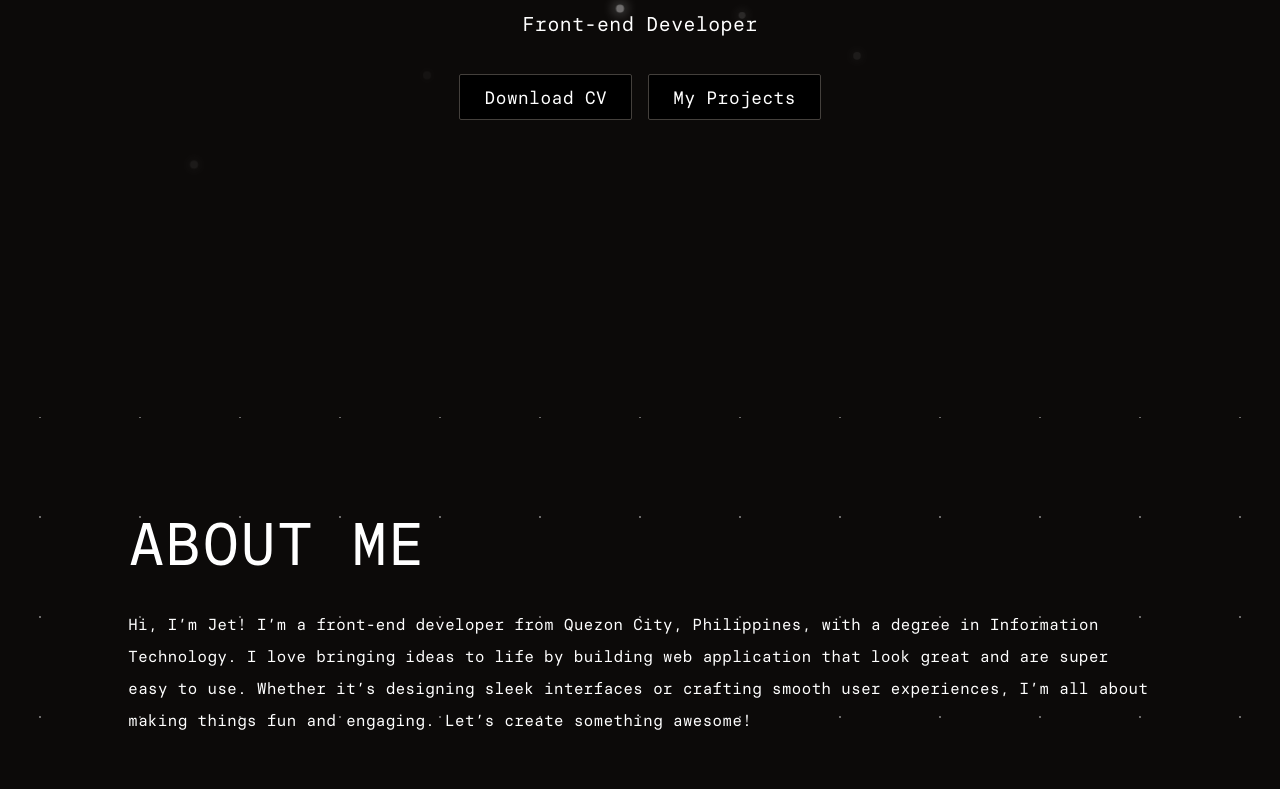
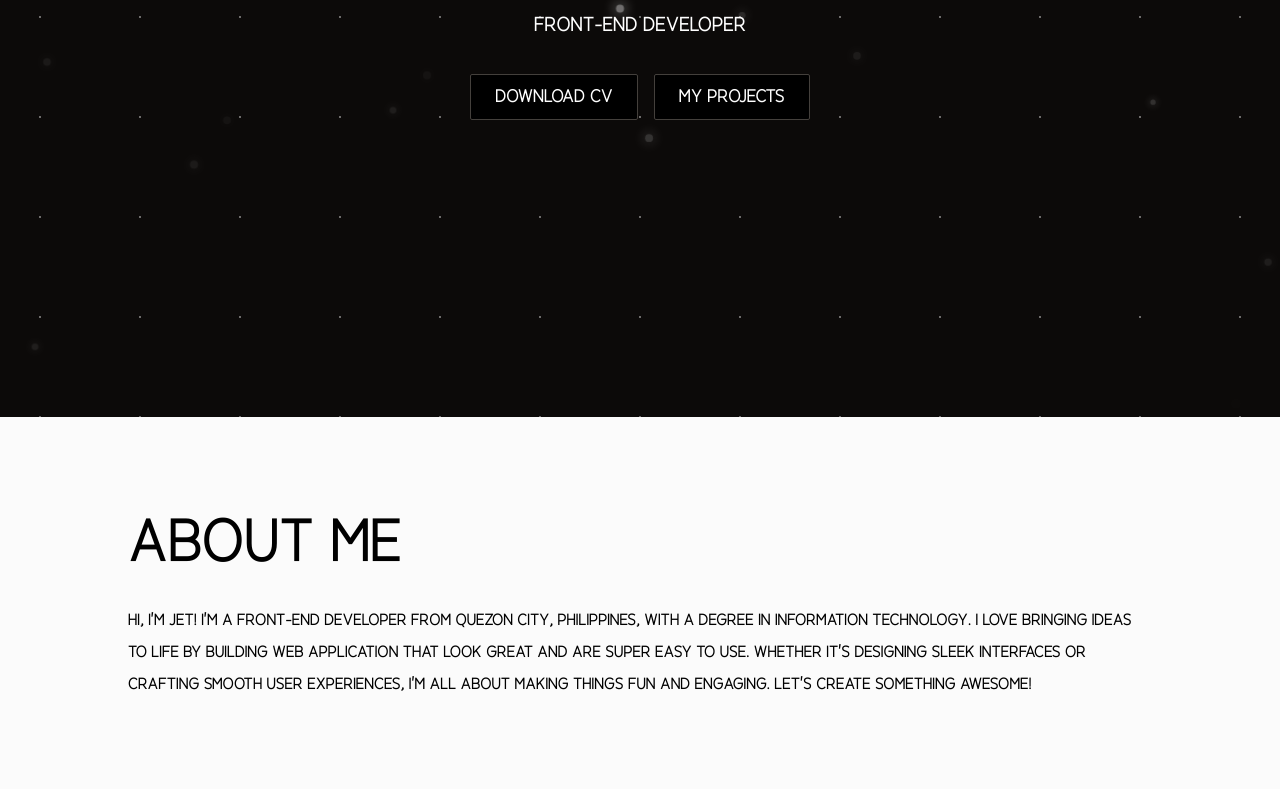
Before and after one commit to jetdev34/portfolio-v2-next, a Next.js app: page / in a window 1280 px wide. Shown: the part 431-1220 px from the top of the page. Built offline with nearby package versions, Linux system fonts and the light colour scheme.

Commit message:
change font

```diff
--- a/app/(main)/About.tsx
+++ b/app/(main)/About.tsx
@@ -8,7 +8,7 @@ function About() {
 
   return (
     <>
-      <main className="spacing" id="about">
+      <main className="spacing bg-[#FBFBFB] text-black" id="about">
         <Particles />
         <div className="container">
           <SubHeader text="About Me" />
--- a/app/(main)/Hero.tsx
+++ b/app/(main)/Hero.tsx
@@ -1,20 +1,16 @@
 import React from "react";
-import Particles from "../../components/Particles/Particles";
-import PolkaBackground from "@/components/Polka/PolkaBackground";
+import BackgroundEffects from "@/components/BackgroundEffects/BackgroundEffects";
 import FadeUpAnimation from "../../components/Animation/FadeUpAnimation";
 import FadeAnimation from "../../components/Animation/FadeAnimation";
 import Button from "@/components/Button";
+
 function Hero() {
   return (
     <div className="relative w-full h-screen">
-      {/* Particles Effect */}
-      <Particles />
-      {/* Polka Dots Background */}
-      <PolkaBackground />
+      {/* Combined Background Effects */}
+      <BackgroundEffects />
       <div className="absolute inset-0 container">
-        {/* Content Section */}
         <div className="absolute inset-0 flex flex-col py-12 justify-center items-center z-10">
-          {/* <Animation /> */}
           <FadeUpAnimation delay={0}>
             <h1 className="text-white font-bold text-4xl md:text-6xl lg:text-8xl font-silk text-center">
               Jethro Alonzo
@@ -22,7 +18,7 @@ function Hero() {
           </FadeUpAnimation>
 
           <FadeAnimation delay={1.4}>
-            <span className="text-lg md:text-xl lg-2xl  font-silk">
+            <span className="text-lg md:text-xl lg-2xl font-silk">
               Front-end Developer
             </span>
           </FadeAnimation>
--- a/app/(main)/NavBar.tsx
+++ b/app/(main)/NavBar.tsx
@@ -20,7 +20,9 @@ function NavBar() {
   return (
     <nav
       className={`${
-        isScrolled ? "bg-card  shadow-lg" : "bg-transparent border-transparent"
+        isScrolled
+          ? "bg-card shadow-lg text-black"
+          : "bg-transparent border-transparent"
       } sticky top-0 w-full z-20 py-2 mb-0 transition-all duration-300 ease-in-out`}
     >
       <div className="container flex items-center gap-24">
--- a/app/(main)/Skills.tsx
+++ b/app/(main)/Skills.tsx
@@ -7,7 +7,7 @@ import { SKILLS } from "@/lib/data";
 import FadeUpAnimation from "@/components/Animation/FadeUpAnimation";
 function Skills() {
   return (
-    <section className="spacing" id="skills">
+    <section className="spacing bg-[#FBFBFB] text-black" id="skills">
       <div className="container">
         <SubHeader text="Skills" />
 
--- a/app/globals.css
+++ b/app/globals.css
@@ -20,6 +20,7 @@ html {
 
 body {
   line-height: 2;
+  letter-spacing: 1.4;
   /* letter-spacing: 1.5; */
   color: var(--foreground);
   background: var(--background);
@@ -66,6 +67,7 @@ body {
   }
 
   .bg-card {
-    @apply bg-stone-900;
+    /* @apply bg-stone-900; */
+    @apply bg-[#FBFBFB];
   }
 }
--- a/app/layout.tsx
+++ b/app/layout.tsx
@@ -11,7 +11,7 @@ import "./globals.css";
 //   variable: "--font-light",
 // });
 const silk = localFont({
-  src: "../fonts/BasierSquareMono-Regular.otf",
+  src: "../fonts/Agnella-Bold.otf",
   variable: "--font-silk",
 });
 
--- /dev/null
+++ b/components/BackgroundEffects/BackgroundEffects.module.css
@@ -0,0 +1,36 @@
+/* Polka dots background */
+.background {
+  position: absolute;
+  opacity: 0.4;
+  top: 0;
+  left: 0;
+  width: 100%;
+  height: 100%;
+  background: radial-gradient(circle, #fff 1%, transparent 2%) center/100px
+    100px;
+  z-index: -1; /* Ensure it's placed behind the content */
+  pointer-events: none; /* Disable interactions with the background */
+}
+
+/* Particles styles */
+.particle {
+  position: absolute;
+  width: 10px;
+  height: 10px;
+  background: white;
+  border-radius: 50%;
+  opacity: 0;
+  animation: fall linear infinite;
+  box-shadow: 0 0 15px 5px rgba(255, 255, 255, 0.5); /* Glow effect */
+}
+
+/* Generate keyframes dynamically */
+@keyframes fall {
+  0% {
+    transform: translateY(-10px) scale(var(--random-scale, 1));
+    opacity: var(--random-opacity, 1);
+  }
+  100% {
+    transform: translateY(100vh) scale(var(--random-scale, 1));
+  }
+}
--- /dev/null
+++ b/components/BackgroundEffects/BackgroundEffects.tsx
@@ -0,0 +1,55 @@
+"use client";
+
+import React, { useEffect, useState } from "react";
+import styles from "./BackgroundEffects.module.css";
+
+// Define the type for the style object
+interface ParticleStyle {
+  "--random-x": string;
+  "--random-scale": number;
+  "--random-opacity": number;
+  animationDuration: string;
+  animationDelay: string;
+  left: string;
+}
+
+function BackgroundEffects() {
+  const [randomStyles, setRandomStyles] = useState<ParticleStyle[]>([]);
+
+  useEffect(() => {
+    const generateRandomStyle = (): ParticleStyle => {
+      const randomX = Math.random() * 100; // Random X position (in vw)
+      const randomScale = Math.random() * 0.5 + 0.5; // Random scale (0.5 to 1)
+      const randomOpacity = Math.random(); // Random opacity (0 to 1)
+      const fallDuration = Math.random() * 40 + 20; // Animation duration (20s to 60s)
+      const fallDelay = Math.random() * -30; // Animation delay (-30s to 0s)
+
+      return {
+        "--random-x": `${randomX}vw`, // Random horizontal starting point
+        "--random-scale": randomScale,
+        "--random-opacity": randomOpacity,
+        animationDuration: `${fallDuration}s`,
+        animationDelay: `${fallDelay}s`,
+        left: `${randomX}vw`,
+      };
+    };
+
+    // Generate styles for 12 particles
+    const stylesArray = Array.from({ length: 24 }, () => generateRandomStyle());
+    setRandomStyles(stylesArray);
+  }, []);
+
+  return (
+    <div className="relative w-full h-full overflow-hidden">
+      {/* Polka Dots Background */}
+      <div className={styles.background}></div>
+
+      {/* Particle Animations */}
+      {randomStyles.map((style, index) => (
+        <div key={index} className={styles.particle} style={style}></div>
+      ))}
+    </div>
+  );
+}
+
+export default BackgroundEffects;
```
Also changed, not shown: fonts/Agnella-Bold.otf (added).
